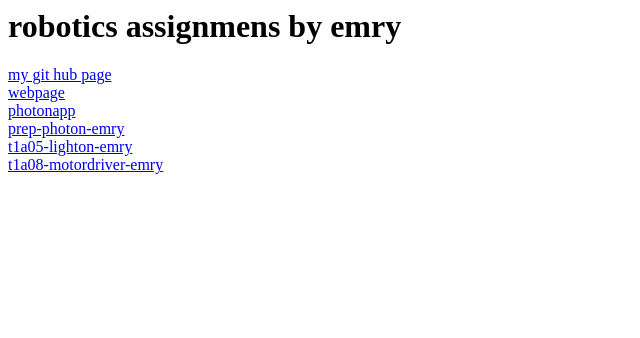
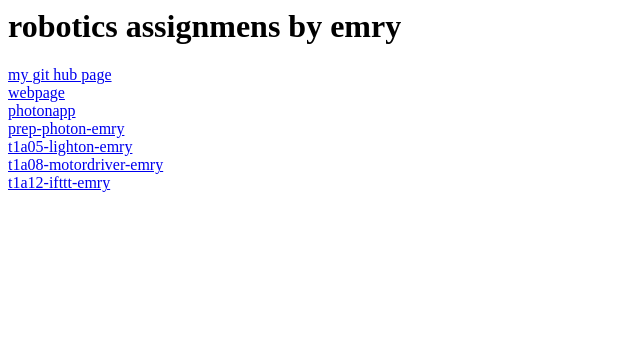
Before and after one commit to doggish/basic-particle, a plain HTML site: page index.html in a window 1280 px wide. Shown: the whole page, without its empty margins (0-640 px from the left). Drawn offline with Linux system fonts and the light colour scheme.

Commit message:
Update index.html

```diff
--- a/index.html
+++ b/index.html
@@ -11,7 +11,7 @@
 
 <a href="t1a08-motordriver-emry.html">t1a08-motordriver-emry</a><br>
 
-<a href=".."></a><br>
+<a href="t1a12-ifttt-emry.html">t1a12-ifttt-emry</a><br>
 
 <a href=".."></a><br>
 
```
